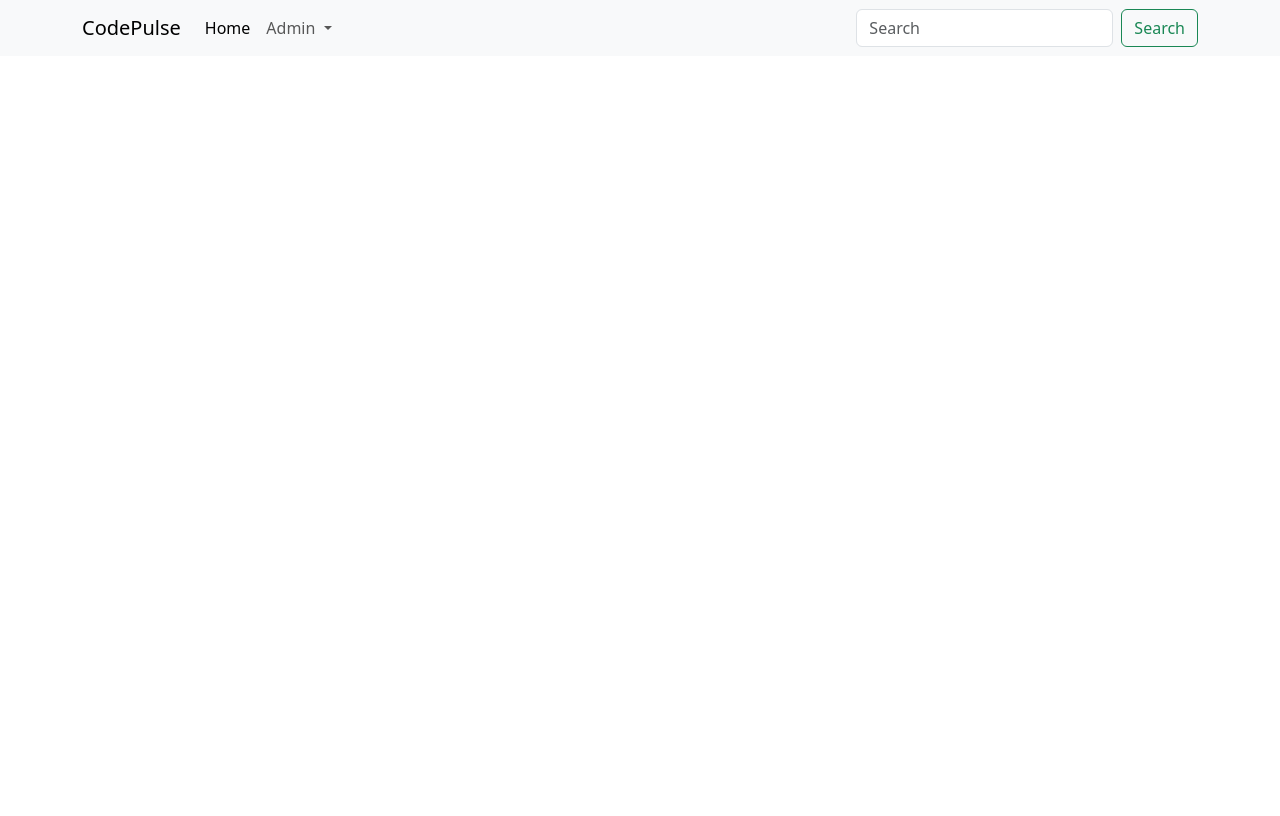
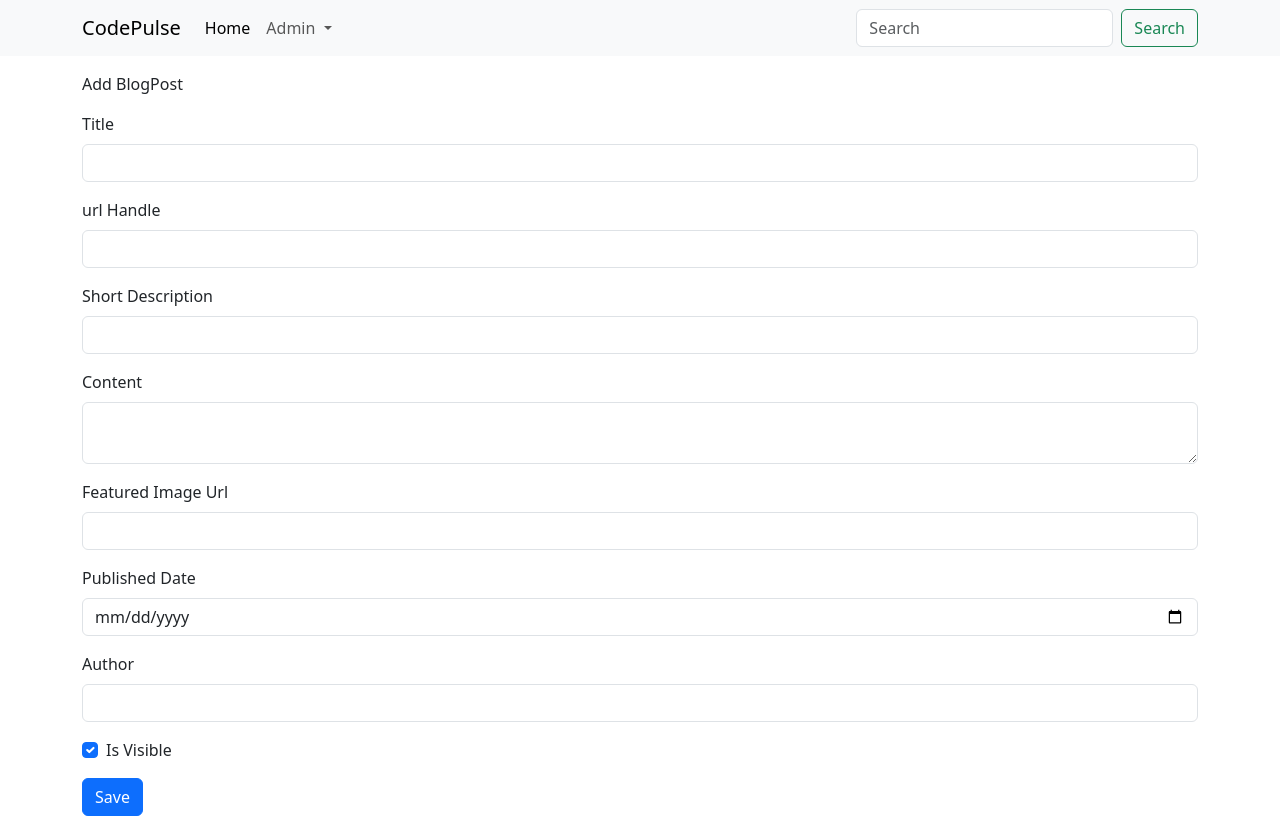
Before and after one commit to clever-cottonmouth/CodePulse.WEB, an Angular app: page /admin/blogposts/add in a window 1280 px wide. Before the commit this address led to /. Built offline with nearby package versions, Linux system fonts and the light colour scheme.

Commit message:
blogpost added

```diff
--- a/src/app/core/components/navbar/navbar.component.html
+++ b/src/app/core/components/navbar/navbar.component.html
@@ -18,8 +18,8 @@
           <ul class="dropdown-menu">
             <li><a class="dropdown-item" [routerLink]="['/admin/categories']">Categories</a></li>
 
-            <!-- <li><hr class="dropdown-divider"></li> -->
-            <!-- <li><a class="dropdown-item" href="#">Something else here</a></li> -->
+            <li><hr class="dropdown-divider"></li>
+            <li><a class="dropdown-item" [routerLink]="['/admin/blogposts']">BlogPosts</a></li>
           </ul>
         </li>
 
--- /dev/null
+++ b/src/app/features/blog-post/add-blogpost/add-blogpost.component.html
@@ -0,0 +1,62 @@
+<div class="container">
+  <div class="mt-3">Add BlogPost</div>
+
+  <form #form="ngForm" (ngSubmit)="onFormSubmit()">
+    <div class="mt-2">
+      <div class="mt-3">
+        <label for="title" class="form-label">Title</label>
+        <input type="text" class="form-control" id="title" name="title"
+        [(ngModel)]="model.title">
+      </div>
+
+      <div class="mt-3">
+        <label for="urlHandle" class="form-label">url Handle</label>
+        <input type="text" class="form-control" id="urlHandle" name="urlHandle"
+        [(ngModel)]="model.urlHandle">
+      </div>
+
+      <div class="mt-3">
+        <label for="shortDescription" class="form-label">Short Description</label>
+        <input type="text" class="form-control" id="shortDescription" name="shortDescription"
+        [(ngModel)]="model.shortDescription">
+      </div>
+
+      <div class="mt-3">
+        <label for="content" class="form-label">Content</label>
+        <textarea name="content" id="content" class="form-control"
+        [(ngModel)]="model.content"></textarea>
+      </div>
+
+      <div class="mt-3">
+        <label for="featuredImageUrl" class="form-label">Featured Image Url</label>
+        <input type="text" class="form-control" id="featuredImageUrl" name="featuredImageUrl"
+        [(ngModel)]="model.featuredImageUrl">
+      </div>
+
+      <div class="mt-3">
+        <label for="publishedDate" class="form-label">Published Date</label>
+        <input type="date" class="form-control" id="publishedDate" name="publishedDate"
+        [ngModel]="model.publishedDate | date:'yy-MM-dd'"
+        (ngModelChange)="model.publishedDate = $event">
+      </div>
+
+      <div class="mt-3">
+        <label for="author" class="form-label">Author</label>
+        <input type="text" class="form-control" id="author" name="author"
+        [(ngModel)]="model.author">
+      </div>
+
+      <div class="form-check mt-3">
+        <input class="form-check-input" type="checkbox" id="isVisible" name="isVisible"
+        [(ngModel)]="model.isVisible">
+        <label class="form-check-label" for="isVisible">
+          Is Visible
+        </label>
+      </div>
+
+      <div class="mt-3">
+        <button type="submit" class="btn btn-primary">Save</button>
+      </div>
+    </div>
+  </form>
+</div>
--- /dev/null
+++ b/src/app/features/blog-post/add-blogpost/add-blogpost.component.ts
@@ -0,0 +1,34 @@
+import { Component } from '@angular/core';
+import { AddBlogPost } from '../models/add-blog-post.model';
+
+@Component({
+  selector: 'app-add-blogpost',
+  templateUrl: './add-blogpost.component.html',
+  styleUrls: ['./add-blogpost.component.css']
+})
+export class AddBlogpostComponent {
+  model: AddBlogPost;
+
+  constructor() {
+    this.model = {
+      title: '',
+      shortDescription: '',
+      content: '',
+      featuredImageUrl: '',
+      urlHandle: '',
+      author: '',
+      isVisible: true,
+      publishedDate: this.formatDate(new Date())
+    };
+  }
+  formatDate(date: Date): Date {
+    const year = date.getFullYear();
+    const month = String(date.getMonth() + 1).padStart(2, '0');
+    const day = String(date.getDate()).padStart(2, '0');
+    return new Date(`${year}-${month}-${day}`);
+  }
+
+  onFormSubmit():void{
+    console.log(this.model)
+  }
+}
--- /dev/null
+++ b/src/app/features/blog-post/blogpost-list/blogpost-list.component.html
@@ -0,0 +1,7 @@
+<div class="container">
+  <h1 class="mt-3">BlogPost List</h1>
+
+  <div class="d-flex justify-content-end mt-3">
+    <a [routerLink]="['/admin/blogposts/add']" class="btn btn-primary">Add BlogPost</a>
+  </div>
+</div>
```
Also changed, not shown: src/app/app-routing.module.ts (+10 -1 lines), src/app/app.module.ts (+6 -2 lines), src/app/features/blog-post/blogpost-list/blogpost-list.component.ts (added, +10 -0 lines), src/app/features/blog-post/models/add-blog-post.model.ts (added, +10 -0 lines), src/app/features/blog-post/add-blogpost/add-blogpost.component.css (added), src/app/features/blog-post/blogpost-list/blogpost-list.component.css (added), 2 other files (tests, documents, lock files or other folders).
